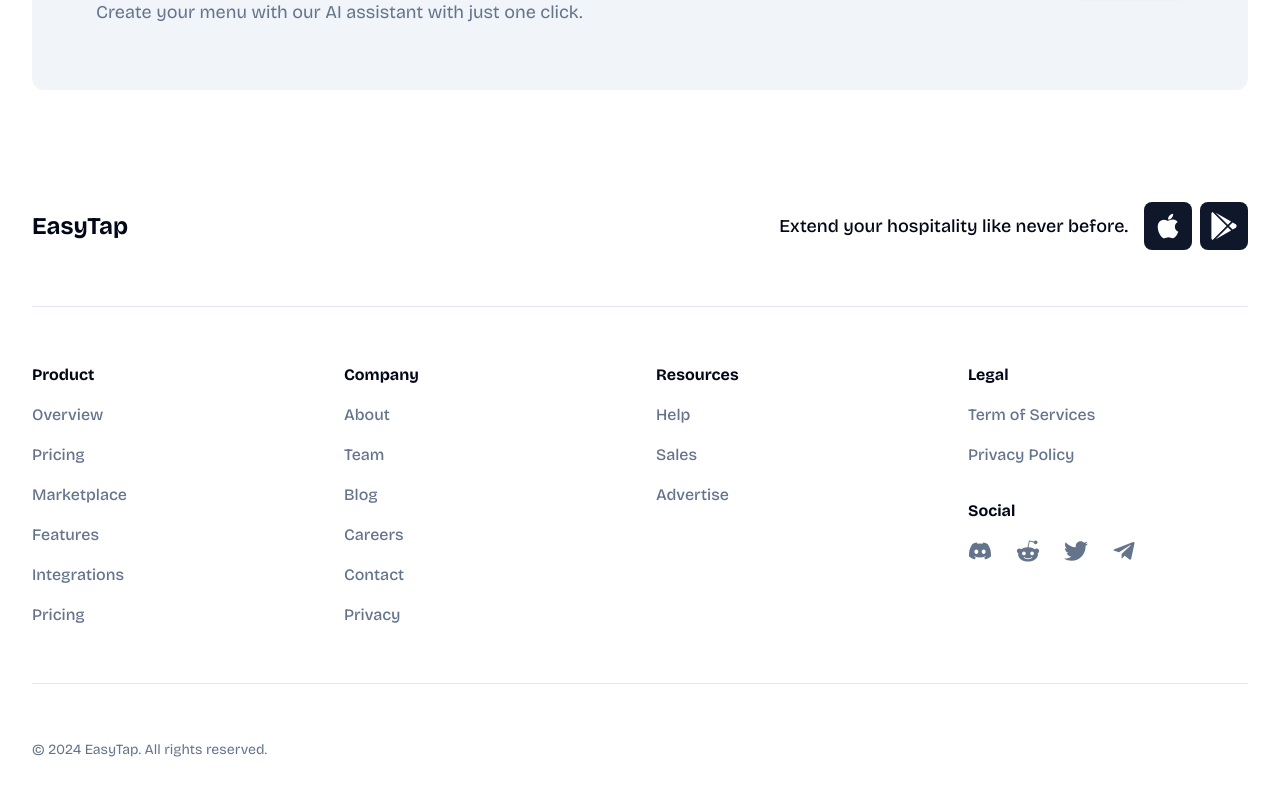
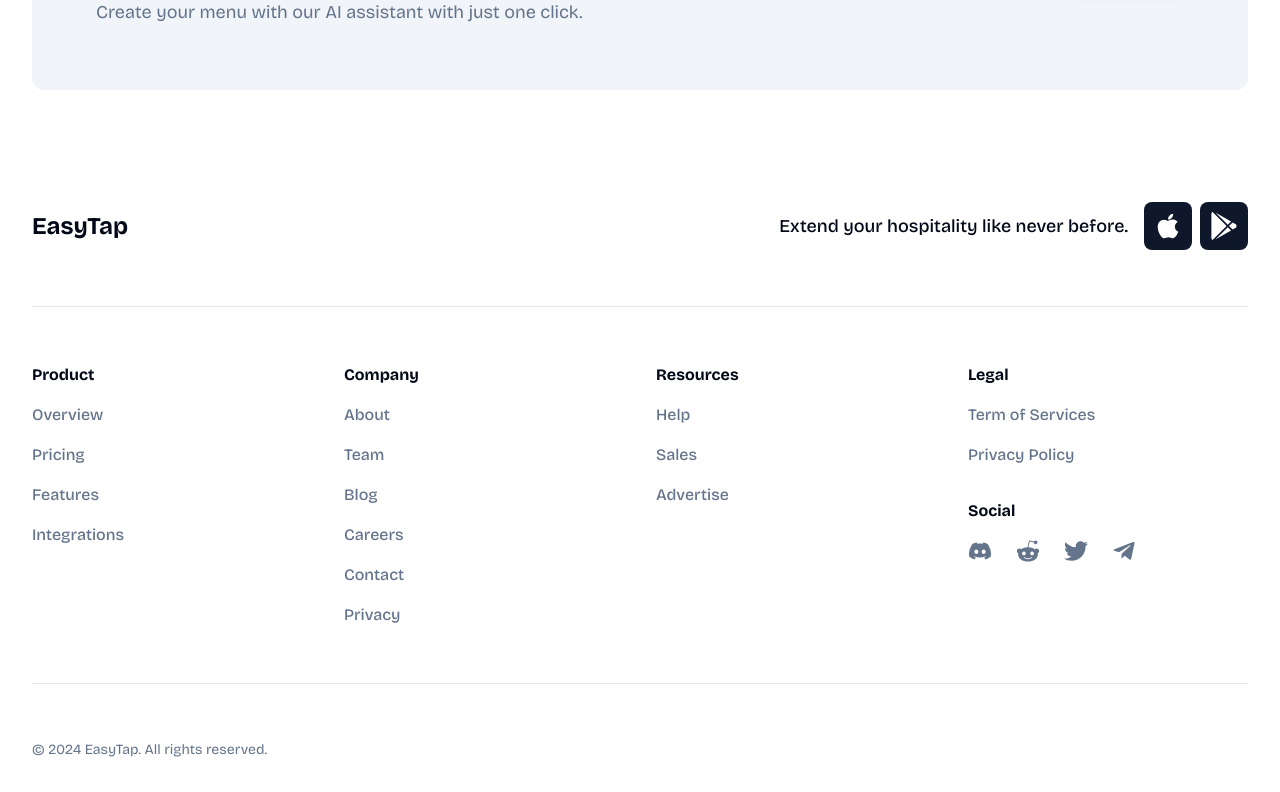
Before and after one commit to s-azizkhan/easytap-nextjs-app, a Next.js app: page / in a window 1280 px wide. Shown: the part 3387-4179 px from the top of the page. Built offline with nearby package versions, Linux system fonts and the light colour scheme.

Commit message:
updated footer links

```diff
--- a/src/components/page-footer.tsx
+++ b/src/components/page-footer.tsx
@@ -15,11 +15,9 @@
     title: "Product",
     links: [
       { name: "Overview", href: "#" },
-      { name: "Pricing", href: "#" },
-      { name: "Marketplace", href: "#" },
-      { name: "Features", href: "#" },
+      { name: "Pricing", href: "/pricing" },
+      { name: "Features", href: "/features" },
       { name: "Integrations", href: "#" },
-      { name: "Pricing", href: "#" },
     ],
   },
   {
```
